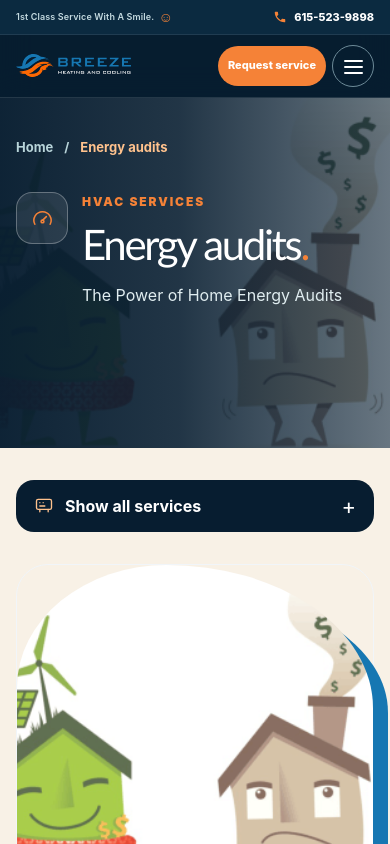
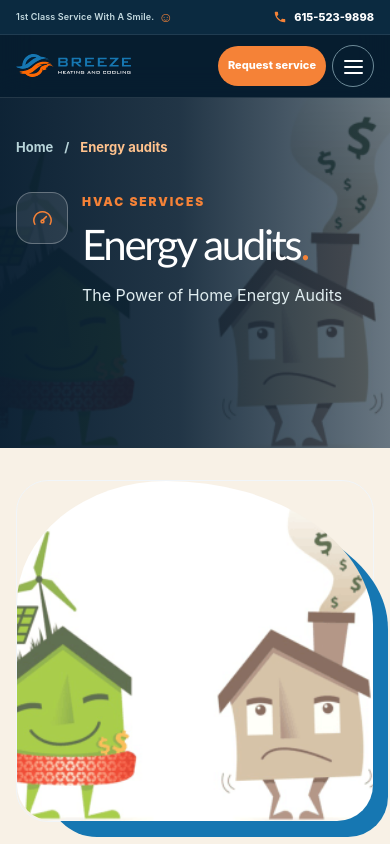
Before and after one commit to NikoDola/breeze-full, a Next.js app: page /energy-audits in a window 390 px wide. Shown: the top 844 px of the page. Built offline with nearby package versions, Linux system fonts and the light colour scheme.

Commit message:
Move other services below service page content

```diff
--- a/src/components/sections/ServicePage.tsx
+++ b/src/components/sections/ServicePage.tsx
@@ -22,7 +22,6 @@ export default function ServicePage({ service }: { service: Service }) {
 
       <section className="service-page-section-1">
         <div className="service-page-layout-1">
-          <ServiceNavigation services={others.map(({ slug, title, icon }) => ({ slug, title, icon }))} />
           {/* Body copy */}
           <div>
             <div className="service-page-card-1">
@@ -107,6 +106,7 @@ export default function ServicePage({ service }: { service: Service }) {
               </Link>
             </div>
           </div>
+          <ServiceNavigation services={others.map(({ slug, title, icon }) => ({ slug, title, icon }))} />
         </div>
       </section>
 
--- a/src/components/sections/service-navigation.module.css
+++ b/src/components/sections/service-navigation.module.css
@@ -1,4 +1,4 @@
-.navigation { margin-bottom: 46px; }
+.navigation { margin-top: 64px; }
 .desktop { padding: 24px; border-radius: 28px; background: var(--navy); color: white; }
 .desktop h2, .dialog h2 { margin: 0 0 18px; color: inherit; font-family: var(--body); font-size: 20px; font-weight: 750; line-height: 1.3; letter-spacing: -.025em; }
 .links { display: flex; flex-wrap: wrap; gap: 8px; }
@@ -18,7 +18,7 @@
 .mobileLinks { display: grid; grid-template-columns: repeat(2, minmax(0, 1fr)); gap: 8px; }
 .mobileLinks .link { min-width: 0; min-height: 48px; }
 @media (max-width: 760px) {
-  .navigation { margin-bottom: 32px; }
+  .navigation { margin-top: 40px; }
   .desktop { display: none; }
   .trigger { display: flex; align-items: center; gap: 11px; width: 100%; min-height: 52px; padding: 14px 18px; border: 0; border-radius: 18px; background: var(--navy); color: white; font-weight: 700; cursor: pointer; }
   .trigger > svg { width: 20px; height: 20px; color: var(--orange-light); }
```
Also changed, not shown: 1 other file (tests, documents, lock files or other folders).
